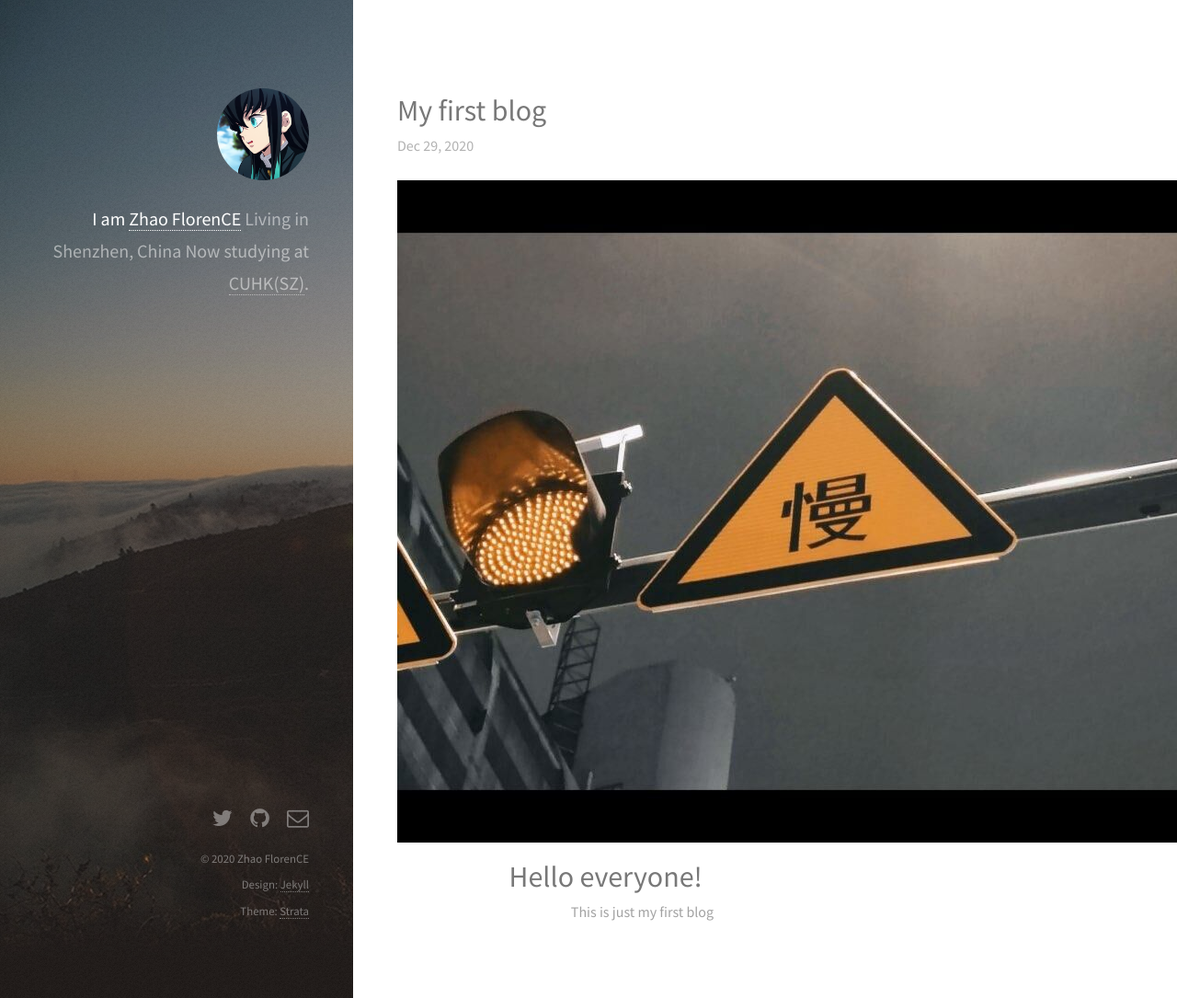
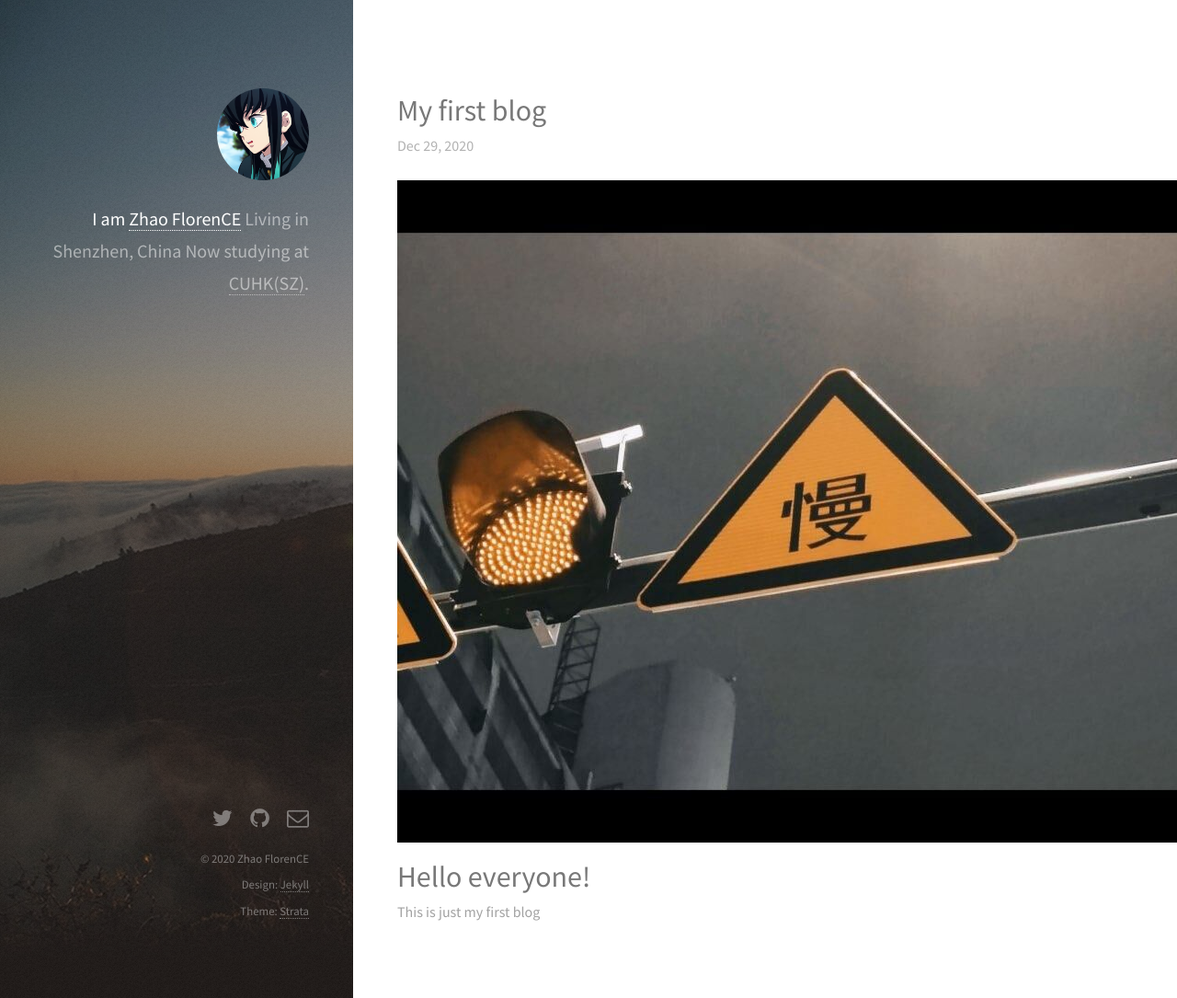
Before and after one commit to as3ert/blog, a Jekyll site: the page built from _posts/2020-12-29-my-first-blog.md, in a window 1280 px wide and 1085 px high. Shown: the whole window at 92% size. Built offline with Jekyll 4.4.1, drawn with Linux system fonts in a browser that asks for light colours; nearby versions of some CDN libraries.

Commit message:
Updated '_posts/2020-12-29-my-first-blog.md' via CloudCannon

```diff
--- a/_posts/2020-12-29-my-first-blog.md
+++ b/_posts/2020-12-29-my-first-blog.md
@@ -6,6 +6,6 @@ categories:
 date: 2020-12-29 18:21:00
 ---
 
-# ![](/uploads/qq图片20201229022317.jpg){: width="961" height="720"}&nbsp; &nbsp; &nbsp; &nbsp; &nbsp; &nbsp; &nbsp; &nbsp; &nbsp; &nbsp;Hello everyone\!
+# ![](/uploads/qq图片20201229022317.jpg){: width="961" height="720"}Hello everyone\!
 
-&nbsp; &nbsp; &nbsp; &nbsp; &nbsp; &nbsp; &nbsp; &nbsp; &nbsp; &nbsp; &nbsp; &nbsp; &nbsp; &nbsp; &nbsp; &nbsp; &nbsp; &nbsp; &nbsp; &nbsp; &nbsp; &nbsp; &nbsp; &nbsp; &nbsp; &nbsp; &nbsp; &nbsp; &nbsp; &nbsp;This is just my first blog
+This is just my first blog
```
